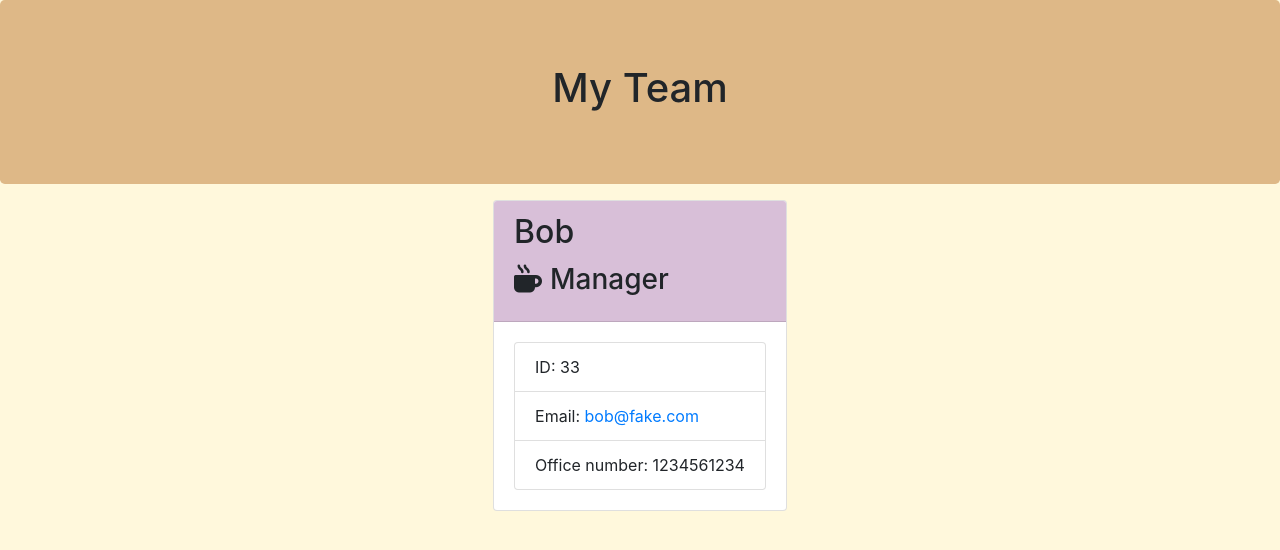
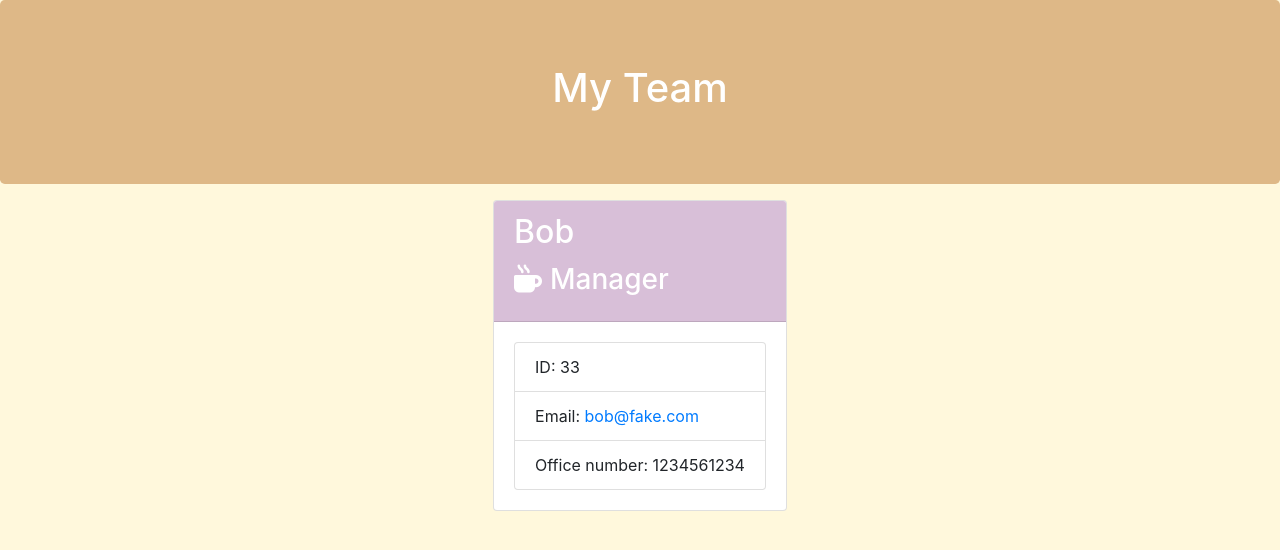
Before and after one commit to xelinx/template-engine, a website: page output/team.html in a window 1280 px wide. Drawn offline with nearby package versions, Linux system fonts and the light colour scheme.

Commit message:
update CSS

```diff
--- a/output/style.css
+++ b/output/style.css
@@ -4,8 +4,10 @@ body {
 
 .team-heading {
     background-color: burlywood;
+    color: white;
 }
 
 .card-header {
     background-color: thistle;
+    color: white;
 }
```
